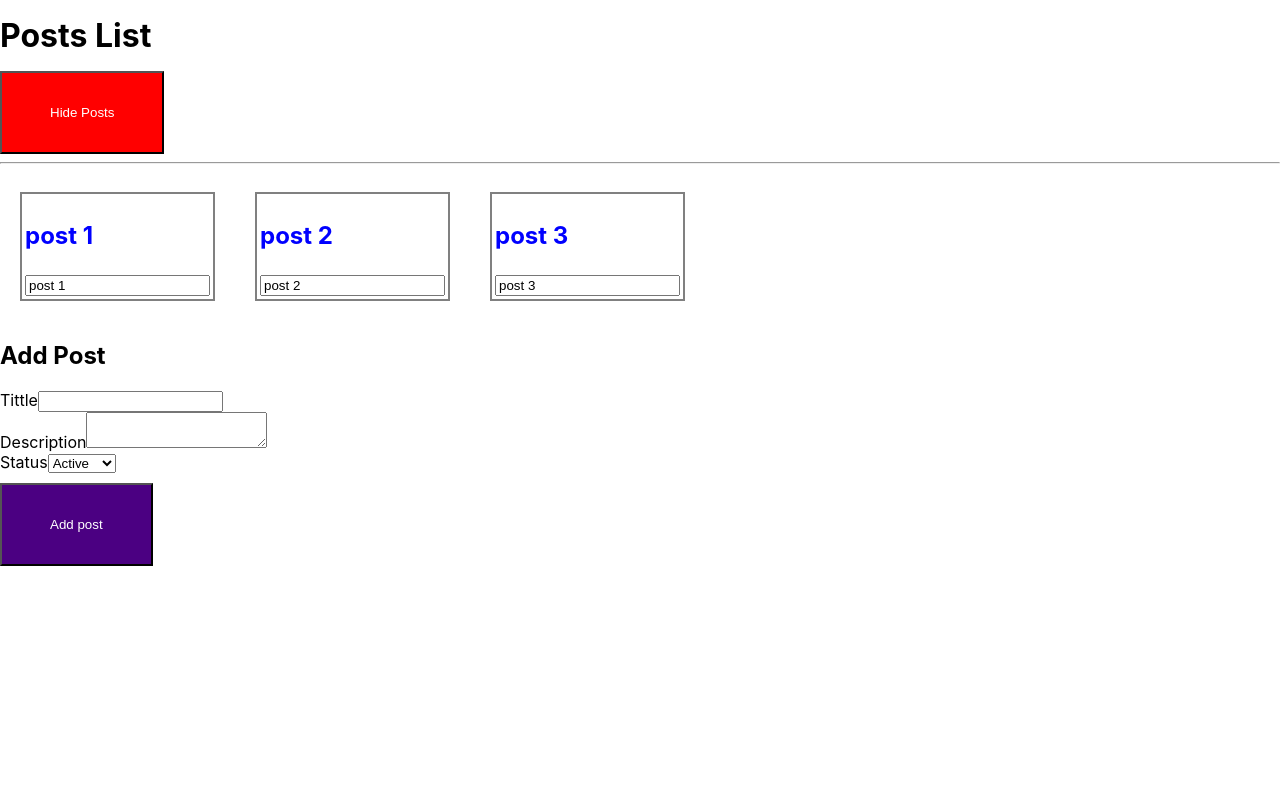
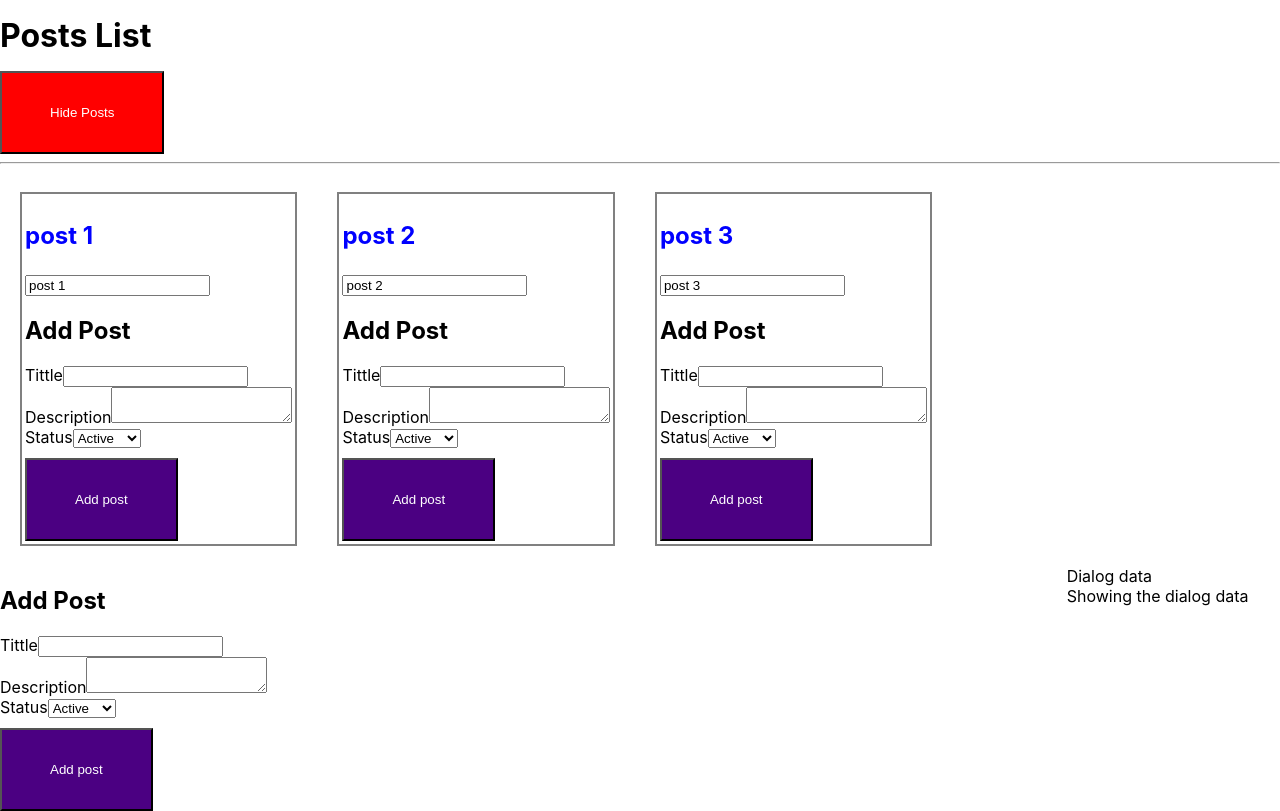
Before and after one commit to ChandareLC/ReactTutorials, a React (Create React App) app in the folder my-app/: page / in a window 1280 px wide. Built offline with nearby package versions, Linux system fonts and the light colour scheme.

Commit message:
Using Composition Model to reuse code between component using props. Children

```diff
--- /dev/null
+++ b/my-app/src/Component/Dialog/dialog.js
@@ -0,0 +1,13 @@
+import {Component} from "react";
+
+class Dialog extends Component{
+    render() {
+        return (
+        <div>
+            <div>Dialog data</div>
+            <div>{this.props.children}</div>
+        </div>
+        );
+    }
+}
+export default Dialog;
--- a/my-app/src/Component/Post/post.js
+++ b/my-app/src/Component/Post/post.js
@@ -1,6 +1,7 @@
 import {Component} from "react";
 import SinglePost from "../SinglePost/singlePost";
 import AddPost from "../AddPost/AddPost";
+import Dialog from "../Dialog/dialog";
 
 class Posts extends Component {
     state = {
@@ -74,9 +75,18 @@ class Posts extends Component {
                         <SinglePost
                             key={post.id}
                             title={post.title}
-                            titleChange={this.onChangeTitleHandler.bind(this,post.id)}
+                            addpost={<AddPost/>}
                             description={post.description}
-                        />
+                        >
+                            <div className='my-2'>
+                                <input className='px-5 py-1 border border-gray-500 rounded-xl' type='text'
+                                       value={post.title}
+                                       onChange={this.onChangeTitleHandler.bind(
+                                           this,
+                                           post.id
+                                       )}/>
+                            </div>
+                        </SinglePost>
                     );
                 })}
             </div>
@@ -128,8 +138,25 @@ class Posts extends Component {
                     </button>
                 </div>
                 <hr />
+
                 {this.getPosts()}
+                <div style={{
+                    display:'flex'
+                }}>
+                <div style={{
+                    flex:"5"
+                }}>
                 <AddPost></AddPost>
+                </div>
+                <div style={{
+                    flex:"1"
+                }}>
+                        <Dialog>
+                            <div>Showing the dialog data</div>
+                        </Dialog>
+
+                </div>
+                </div>
             </div>
         );
     }
--- a/my-app/src/Component/SinglePost/singlePost.js
+++ b/my-app/src/Component/SinglePost/singlePost.js
@@ -17,11 +17,8 @@ class SinglePost extends Component{
                     fontWeight:"bold"
                 }}>{this.props.title}</h3>
                 <div>{this.props.decription}</div>
-                <div className='my-2'>
-                    <input className='px-5 py-1 border border-gray-500 rounded-xl' type='text'
-                    value={this.props.title}
-                    onChange={this.props.titleChange}/>
-                </div>
+                <div>{this.props.children}</div>
+                <div>{this.props.addpost}</div>
             </div>
         )
     }
```
